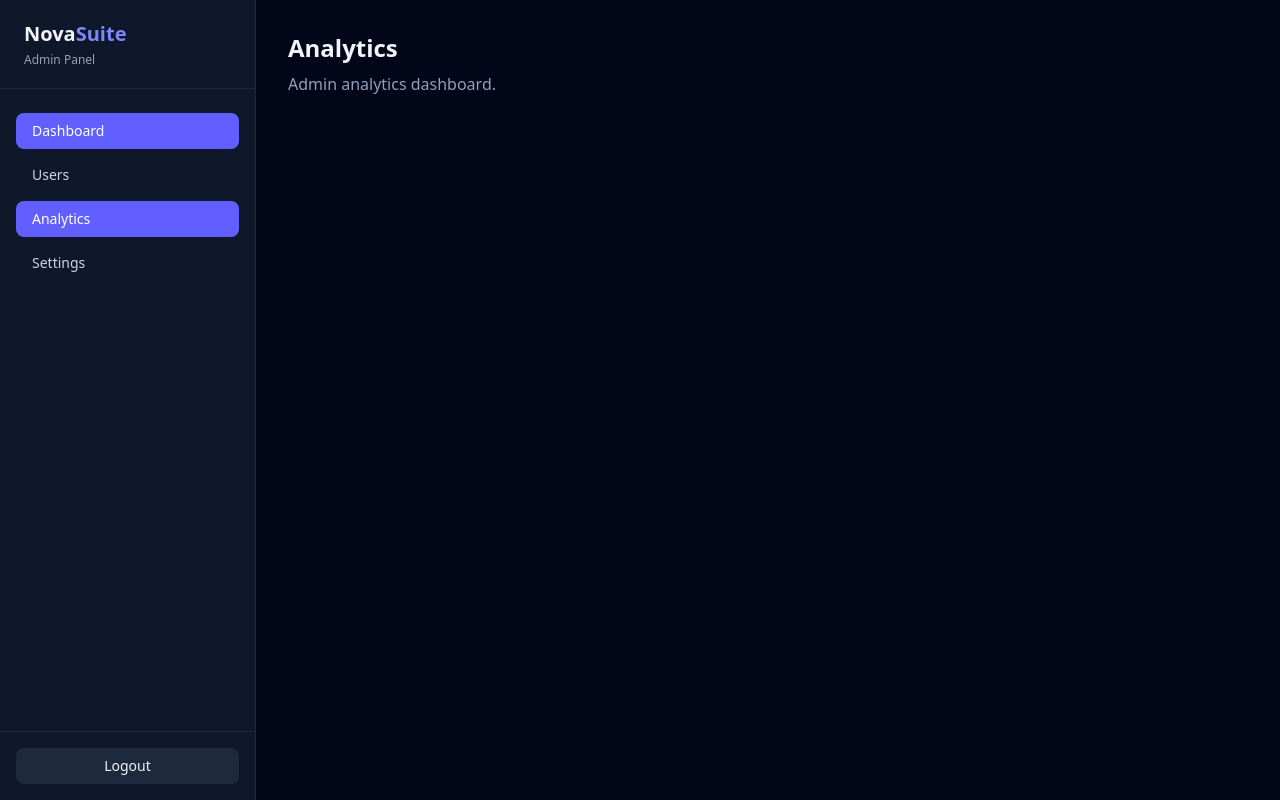
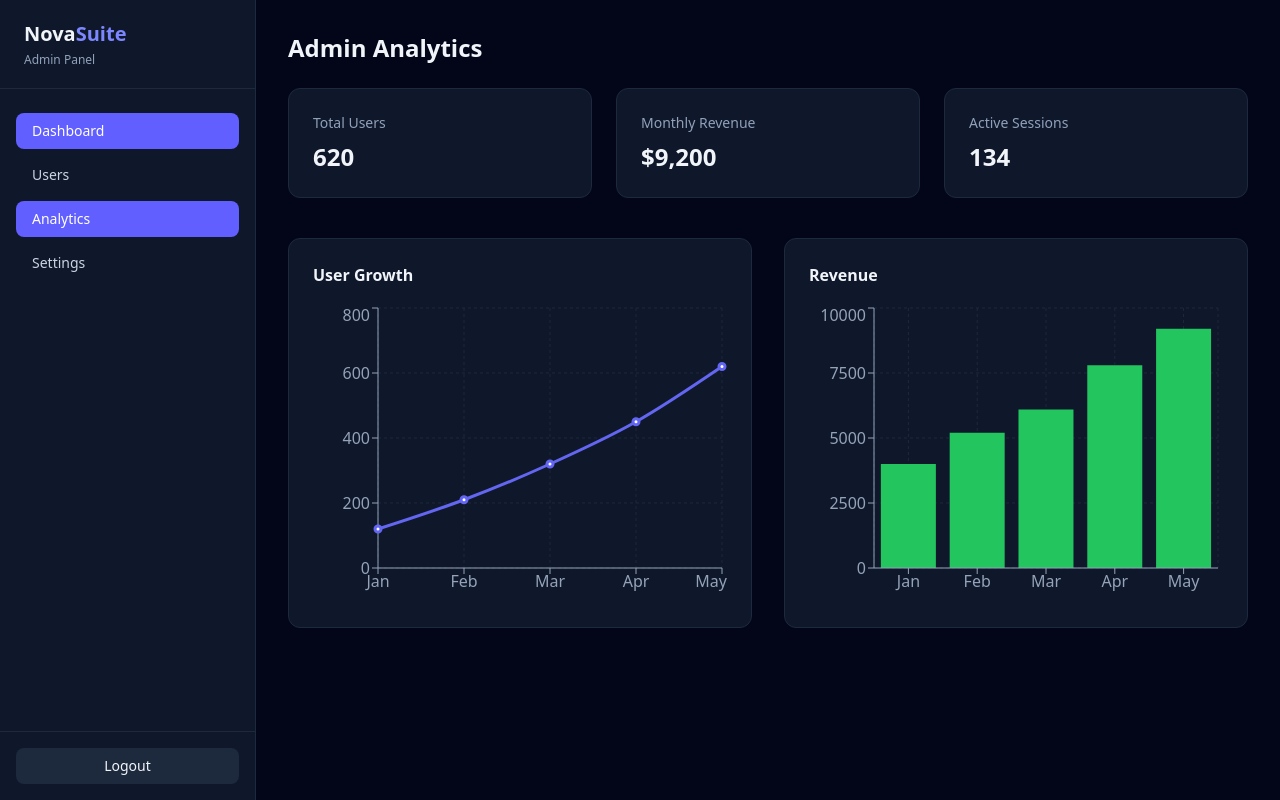
Before and after one commit to Saurabh190120/saas-paltform, a React (Vite) app in the folder saas/: page /dashboard/analytics in a window 1280 px wide. Built offline with nearby package versions, Linux system fonts and the light colour scheme; sample sign-in values are in the browser's storage.

Commit message:
dashboard anaytics  page

```diff
--- a/saas/package.json
+++ b/saas/package.json
@@ -14,6 +14,7 @@
     "react": "^19.2.0",
     "react-dom": "^19.2.0",
     "react-router-dom": "^7.11.0",
+    "recharts": "^3.6.0",
     "tailwindcss": "^4.1.18"
   },
   "devDependencies": {
--- a/saas/src/pages/dashboard/Analytics.jsx
+++ b/saas/src/pages/dashboard/Analytics.jsx
@@ -1,12 +1,91 @@
 import DashboardLayout from "../../components/layout/DashboardLayout";
+import {
+  LineChart,
+  Line,
+  BarChart,
+  Bar,
+  XAxis,
+  YAxis,
+  Tooltip,
+  CartesianGrid,
+  ResponsiveContainer,
+} from "recharts";
+
+const userGrowthData = [
+  { month: "Jan", users: 120 },
+  { month: "Feb", users: 210 },
+  { month: "Mar", users: 320 },
+  { month: "Apr", users: 450 },
+  { month: "May", users: 620 },
+];
+
+const revenueData = [
+  { month: "Jan", revenue: 4000 },
+  { month: "Feb", revenue: 5200 },
+  { month: "Mar", revenue: 6100 },
+  { month: "Apr", revenue: 7800 },
+  { month: "May", revenue: 9200 },
+];
 
 export default function Analytics() {
   return (
     <DashboardLayout>
-      <h1 className="text-2xl font-bold">Analytics</h1>
-      <p className="text-slate-400 mt-2">
-        Admin analytics dashboard.
-      </p>
+      <h1 className="text-2xl font-bold mb-6">Admin Analytics</h1>
+
+      {/* KPI Cards */}
+      <div className="grid grid-cols-1 md:grid-cols-3 gap-6 mb-10">
+        <StatCard title="Total Users" value="620" />
+        <StatCard title="Monthly Revenue" value="$9,200" />
+        <StatCard title="Active Sessions" value="134" />
+      </div>
+
+      {/* Charts */}
+      <div className="grid grid-cols-1 lg:grid-cols-2 gap-8">
+
+        {/* User Growth Chart */}
+        <div className="bg-slate-900 border border-slate-800 rounded-xl p-6">
+          <h2 className="font-semibold mb-4">User Growth</h2>
+          <ResponsiveContainer width="100%" height={300}>
+            <LineChart data={userGrowthData}>
+              <CartesianGrid strokeDasharray="3 3" stroke="#1e293b" />
+              <XAxis dataKey="month" stroke="#94a3b8" />
+              <YAxis stroke="#94a3b8" />
+              <Tooltip />
+              <Line
+                type="monotone"
+                dataKey="users"
+                stroke="#6366f1"
+                strokeWidth={3}
+              />
+            </LineChart>
+          </ResponsiveContainer>
+        </div>
+
+        {/* Revenue Chart */}
+        <div className="bg-slate-900 border border-slate-800 rounded-xl p-6">
+          <h2 className="font-semibold mb-4">Revenue</h2>
+          <ResponsiveContainer width="100%" height={300}>
+            <BarChart data={revenueData}>
+              <CartesianGrid strokeDasharray="3 3" stroke="#1e293b" />
+              <XAxis dataKey="month" stroke="#94a3b8" />
+              <YAxis stroke="#94a3b8" />
+              <Tooltip />
+              <Bar dataKey="revenue" fill="#22c55e" />
+            </BarChart>
+          </ResponsiveContainer>
+        </div>
+
+      </div>
     </DashboardLayout>
   );
 }
+
+/* KPI Card Component */
+function StatCard({ title, value }) {
+  return (
+    <div className="bg-slate-900 border border-slate-800 rounded-xl p-6">
+      <p className="text-sm text-slate-400">{title}</p>
+      <h3 className="text-2xl font-bold mt-2">{value}</h3>
+    </div>
+  );
+}
```
Also changed, not shown: 1 other file (tests, documents, lock files or other folders).
